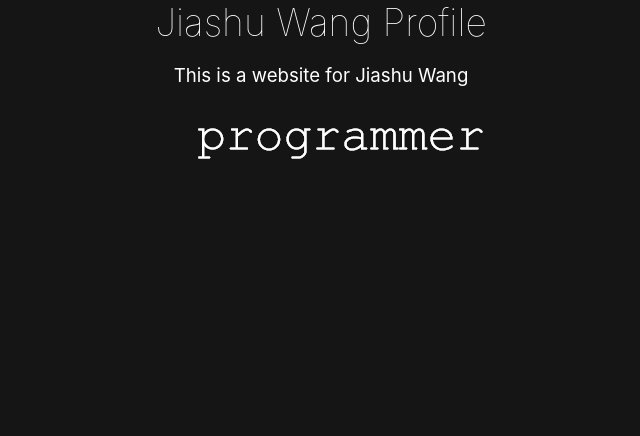
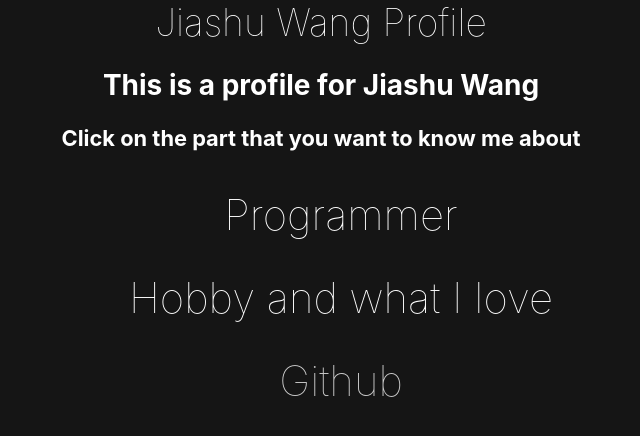
Before and after one commit to 39xdgy/39xdgy.github.io, a React (Create React App) app: page / in a window 1280 px wide. Shown: the top 436 px of the page, without its empty margins (319-959 px from the left). Built offline with nearby package versions, Linux system fonts and the light colour scheme.

Commit message:
create three links, add fade in effect

```diff
--- a/package.json
+++ b/package.json
@@ -7,6 +7,7 @@
     "@testing-library/jest-dom": "^5.11.10",
     "@testing-library/react": "^11.2.6",
     "@testing-library/user-event": "^12.8.3",
+    "animate.css": "^4.1.1",
     "react": "^17.0.2",
     "react-dom": "^17.0.2",
     "react-router-dom": "^5.2.0",
--- a/public/index.html
+++ b/public/index.html
@@ -25,6 +25,10 @@
       Learn how to configure a non-root public URL by running `npm run build`.
     -->
     <title>Jiashu Wang portfolio</title>
+    <link
+      rel="stylesheet"
+      href="https://cdnjs.cloudflare.com/ajax/libs/animate.css/4.1.1/animate.min.css"
+    />
   </head>
   <body>
     <noscript>You need to enable JavaScript to run this app.</noscript>
--- a/src/components/App.js
+++ b/src/components/App.js
@@ -3,18 +3,19 @@
 
 import home from './home'
 import programmer_page from './programmer'
+import about_me_page from './about_me'
 
 function App() {
   return (
     <div className="App">
-      <h1>Jiashu Wang Profile</h1>
-
-        <p>This is a website for Jiashu Wang</p>
+      <h1 class = "animate__animated animate__fadeIn">Jiashu Wang Profile</h1>
 
         <Router>
           <Route exact path = '/' component = {home} />
           <Route path = '/programmer' component = {programmer_page} />
+          <Route path = '/about_me' component = {about_me_page} />
         </Router>
+
     </div>
   );
 }
--- /dev/null
+++ b/src/components/about_me.js
@@ -0,0 +1,13 @@
+import React from 'react';
+import '../App.css';
+
+const about_me_page = (props) => {
+
+    return (
+        <div>
+            <p>This is the about me page</p>
+        </div>
+    )
+}
+
+export default about_me_page;
--- a/src/components/home.js
+++ b/src/components/home.js
@@ -1,18 +1,29 @@
 import React from 'react';
 import {NavLink} from 'react-router-dom';
 import '../App.css';
-import programmer from '../img/programmer.png'
 
 const Home = (props) => {
 
     return (
         <dev>
+            <h2 class = "animate__animated animate__fadeIn animate__delay-1s">This is a profile for Jiashu Wang</h2>
+            <h3 class = "animate__animated animate__fadeIn animate__delay-2s">Click on the part that you want to know me about</h3>
             <nav>
                 <ul className = "home_page_list">
                     <li>
-                        <NavLink exact to = '/programmer'>
-                            <img className = 'fade-in' src = {programmer} alt = "programmer page link"/>
+                        <NavLink class = "animate__animated animate__fadeIn animate__delay-3s" exact to = '/programmer'>
+                        <h1>Programmer</h1>
                         </NavLink>
+                    </li>
+                    <li>
+                        <NavLink class = "animate__animated animate__fadeIn animate__delay-4s" exact to = '/about_me'>
+                            <h1>Hobby and what I love</h1>
+                        </NavLink>
+                    </li>
+                    <li>
+                        <a class = "animate__animated animate__fadeIn animate__delay-5s" href = 'https://github.com/39xdgy' target = "_blank">
+                            <h1>Github</h1>
+                        </a>
                     </li>
                 </ul>
             </nav>
```
Also changed, not shown: 1 other file (tests, documents, lock files or other folders).
